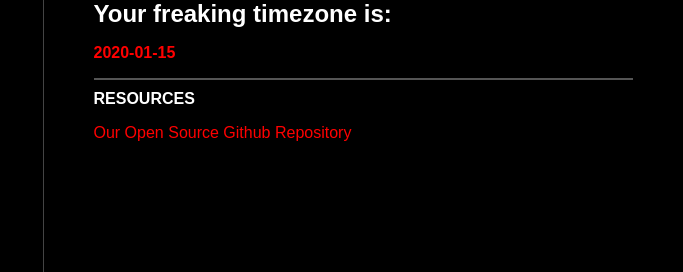
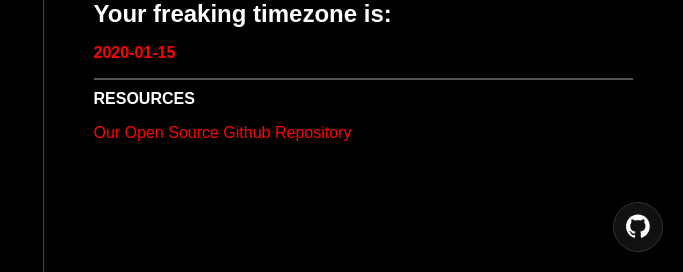
Before and after one commit to jimmydin7/poetlog, a Flask app: page / in a window 1280 px wide. Shown: the part 528-800 px from the top of the page, without its empty margins (597-1280 px from the left). Run offline with Flask 3, Linux system fonts and the light colour scheme; a database or web service that is not in the repository returns one stand-in record (values such as "Sample title"); data that the repository does not hold is empty.

Commit message:
adding gh icon

```diff
--- a/static/css/index.css
+++ b/static/css/index.css
@@ -47,3 +47,31 @@ a:hover {
     margin: 10px 0;
     font-size: 1.2em;
 }
+
+
+.github-fab {
+    position: fixed;
+    right: 20px;
+    bottom: 20px;
+    width: 48px;
+    height: 48px;
+    border-radius: 50%;
+    background: #111;
+    border: 1px solid #333;
+    display: inline-flex;
+    align-items: center;
+    justify-content: center;
+    box-shadow: 0 2px 10px rgba(0,0,0,0.6);
+    transition: transform 0.15s ease, box-shadow 0.15s ease, background 0.15s ease;
+    z-index: 9999;
+}
+.github-fab:hover {
+    transform: translateY(-2px);
+    box-shadow: 0 6px 18px rgba(0,0,0,0.7);
+    background: #181818;
+}
+.github-fab svg {
+    width: 26px;
+    height: 26px;
+    fill: #fff;
+}
--- a/templates/index.html
+++ b/templates/index.html
@@ -18,7 +18,6 @@
                 <div class="poem-line">Hearts <span class="red-word">burn</span> with quiet fire,</div>
                 <div class="poem-line">Yearning <span class="red-word">love</span>, our true desire.</div>
             </div>
-
 
             <div class="right">
                 <h2>Your fricking IP address is:</h1>
@@ -42,7 +41,6 @@
                 <h2>Your freaking timezone is:</h2>
                 <p class="red-word">{{ geodata['timezone'] }}</p>
 
-
                 <hr style="border:1px solid #555;">
 
                 <h4>RESOURCES</h4>
@@ -51,5 +49,11 @@
                 </p>
             </div>
         </div>
+
+        <a class="github-fab" href="https://github.com/jimmydin7/poetlog" target="_blank" rel="noopener" aria-label="GitHub repository">
+            <svg viewBox="0 0 24 24" aria-hidden="true" focusable="false">
+                <path d="M12 .5C5.73.5.98 5.24.98 11.5c0 4.85 3.15 8.96 7.51 10.41.55.1.75-.24.75-.53 0-.27-.01-.98-.02-1.92-3.05.66-3.7-1.47-3.7-1.47-.5-1.28-1.23-1.62-1.23-1.62-.99-.68.07-.67.07-.67 1.09.08 1.66 1.12 1.66 1.12.97 1.66 2.55 1.18 3.17.9.1-.7.38-1.18.69-1.45-2.44-.28-5-1.22-5-5.43 0-1.2.43-2.17 1.12-2.94-.11-.28-.49-1.42.11-2.96 0 0 .92-.29 3.02 1.12.88-.25 1.82-.37 2.75-.38.93.01 1.87.13 2.75.38 2.1-1.41 3.02-1.12 3.02-1.12.6 1.54.22 2.68.11 2.96.69.77 1.12 1.74 1.12 2.94 0 4.22-2.56 5.14-5 5.42.39.34.73 1.01.73 2.04 0 1.47-.01 2.65-.01 3.01 0 .29.2.64.76.53 4.35-1.45 7.5-5.56 7.5-10.41C23.02 5.24 18.27.5 12 .5z"></path>
+            </svg>
+        </a>
     </body>
 </html>
```
Also changed, not shown: ai/ai.py (+14 -0 lines). Lines whose indentation alone changed are shown as unchanged.
